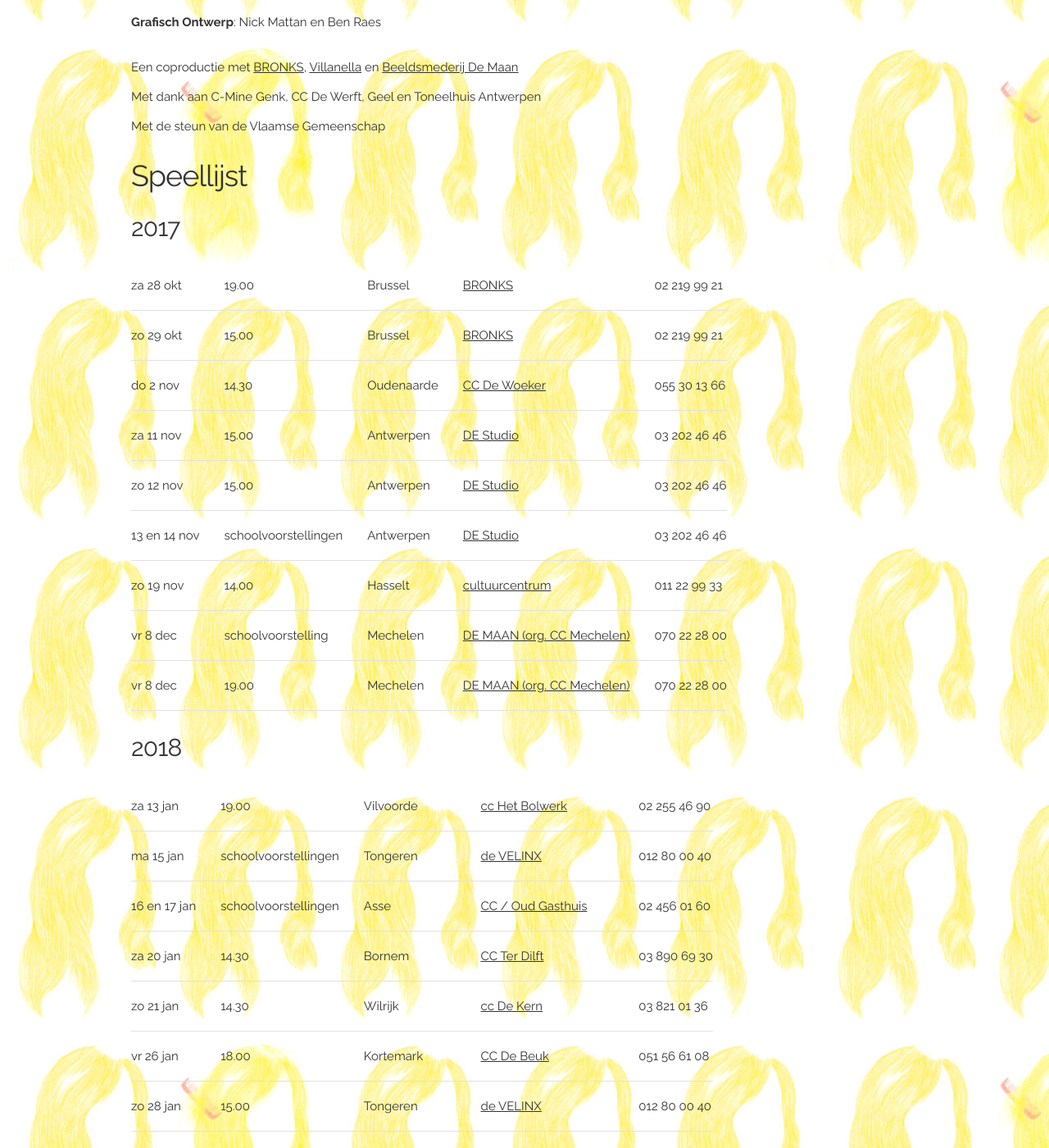
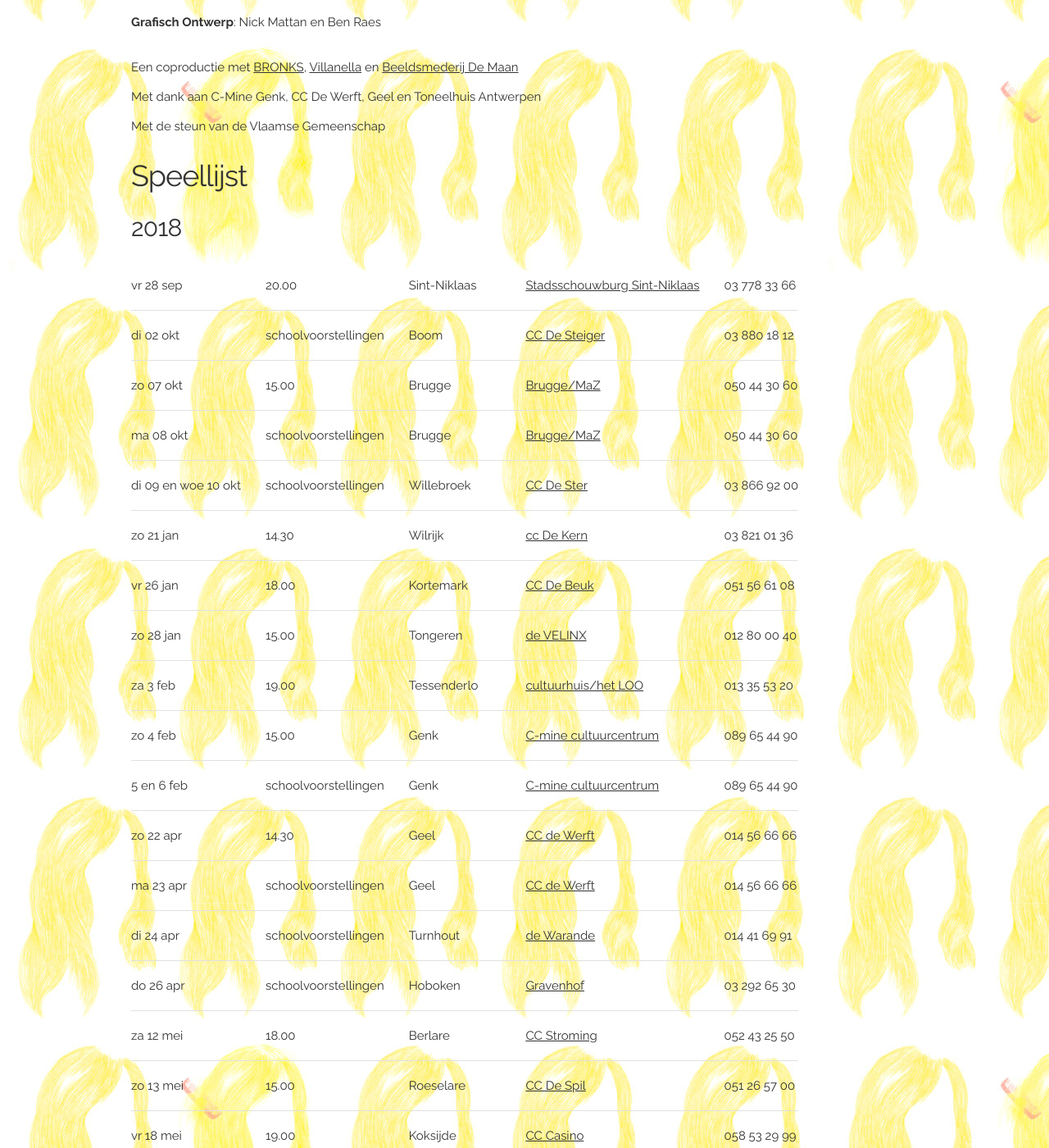
Before and after one commit to ciebarbarie/ciebarbarie, a Jekyll site: the page built from voorstellingen/modders.md, in a window 1280 px wide and 1400 px high, scrolled down 1769 px. Shown: the whole window at 82% size. Built offline with Jekyll 4.4.1, drawn with Linux system fonts in a browser that asks for light colours; nearby versions of some CDN libraries; some web fonts are replaced; library files that are not in the unit come from our copies.

Commit message:
Update modders.md

```diff
--- a/voorstellingen/modders.md
+++ b/voorstellingen/modders.md
@@ -49,28 +49,15 @@
 
 ### Speellijst
 
-#### 2017
-
-<table>
-<tr><td>za 28 okt</td><td>19.00</td><td>Brussel</td><td><a href="http://www.bronks.be">BRONKS</a></td><td>02 219 99 21</td></tr>
-<tr><td>zo 29 okt</td><td>15.00</td><td>Brussel</td><td><a href="http://www.bronks.be">BRONKS</a></td><td>02 219 99 21</td></tr>
-<tr><td>do 2 nov</td><td>14.30</td><td>Oudenaarde</td><td><a href="http://www.dewoeker.be">CC De Woeker</a></td><td>055 30 13 66</td></tr>
-<tr><td>za 11 nov</td><td>15.00</td><td>Antwerpen</td><td><a href="http://www.destudio.com">DE Studio</a></td><td>03 202 46 46</td></tr>
-<tr><td>zo 12 nov</td><td>15.00</td><td>Antwerpen</td><td><a href="http://www.destudio.com">DE Studio</a></td><td>03 202 46 46</td></tr>
-<tr><td>13 en 14 nov</td><td>schoolvoorstellingen</td><td>Antwerpen</td><td><a href="http://www.destudio.com">DE Studio</a></td><td>03 202 46 46</td></tr>
-<tr><td>zo 19 nov</td><td>14.00</td><td>Hasselt</td><td><a href="http://www.ccha.be">cultuurcentrum</a></td><td>011 22 99 33</td></tr>
-<tr><td>vr 8 dec</td><td>schoolvoorstelling</td><td>Mechelen</td><td><a href="http://www.cultuurcentrummechelen.be">DE MAAN (org. CC Mechelen)</a></td><td>070 22 28 00</td></tr>
-<tr><td>vr 8 dec</td><td>19.00</td><td>Mechelen</td><td><a href="http://www.cultuurcentrummechelen.be">DE MAAN (org. CC Mechelen)</a></td><td>070 22 28 00</td></tr>
-</table>
-
 
 #### 2018
 
 <table>
-<tr><td>za 13 jan</td><td>19.00</td><td>Vilvoorde</td><td><a href="http://www.hetbolwerk.be">cc Het Bolwerk</a></td><td>02 255 46 90</td></tr>
-<tr><td>ma 15 jan</td><td>schoolvoorstellingen</td><td>Tongeren</td><td><a href="http://www.develinx.be">de VELINX</a></td><td>012 80 00 40</td></tr>
-<tr><td>16 en 17 jan</td><td>schoolvoorstellingen</td><td>Asse</td><td><a href="http://www.ccasse.be">CC / Oud Gasthuis</a></td><td>02 456 01 60</td></tr>
-<tr><td>za 20 jan</td><td>14.30</td><td>Bornem</td><td><a href="http://www.terdilft.be">CC Ter Dilft</a></td><td>03 890 69 30</td></tr>
+<tr><td>vr 28 sep</td><td>20.00</td><td>Sint-Niklaas</td><td><a href="http://www.ccsint-niklaas.be">Stadsschouwburg Sint-Niklaas</a></td><td>03 778 33 66</td></tr>
+<tr><td>di 02 okt</td><td>schoolvoorstellingen</td><td>Boom</td><td><a href="http://www.desteigerboom.be">CC De Steiger</a></td><td>03 880 18 12</td></tr>
+<tr><td>zo 07 okt</td><td>15.00</td><td>Brugge</td><td><a href="http://www.ccbrugge.be">Brugge/MaZ</a></td><td>050 44 30 60</td></tr>
+<tr><td>ma 08 okt</td><td>schoolvoorstellingen</td><td>Brugge</td><td><a href="http://www.ccbrugge.be">Brugge/MaZ</a></td><td>050 44 30 60</td></tr>
+<tr><td>di 09 en woe 10 okt</td><td>schoolvoorstellingen</td><td>Willebroek</td><td><a href="http://www.willebroek.be">CC De Ster</a></td><td>03 866 92 00</td></tr>
 <tr><td>zo 21 jan</td><td>14.30</td><td>Wilrijk</td><td><a href="http://www.ccdekern.be">cc De Kern</a></td><td>03 821 01 36</td></tr>
 <tr><td>vr 26 jan</td><td>18.00</td><td>Kortemark</td><td><a href="http://www.uitinvlaanderen.be">CC De Beuk </a></td><td> 	051 56 61 08 </td></tr>
 <tr><td>zo 28 jan</td><td>15.00</td><td>Tongeren</td><td><a href="http://www.develinx.be">de VELINX</a></td><td>012 80 00 40</td></tr>
```
